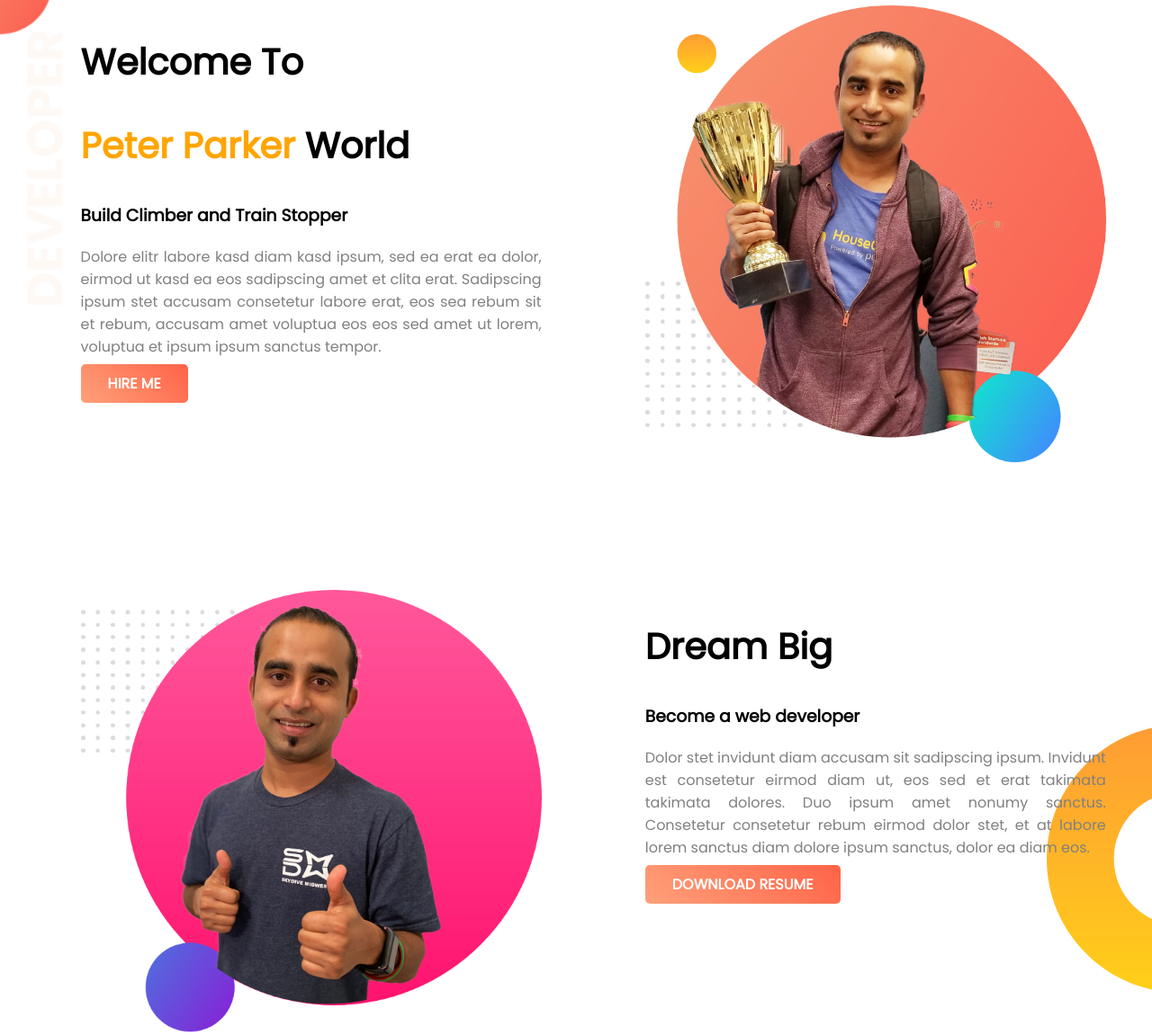
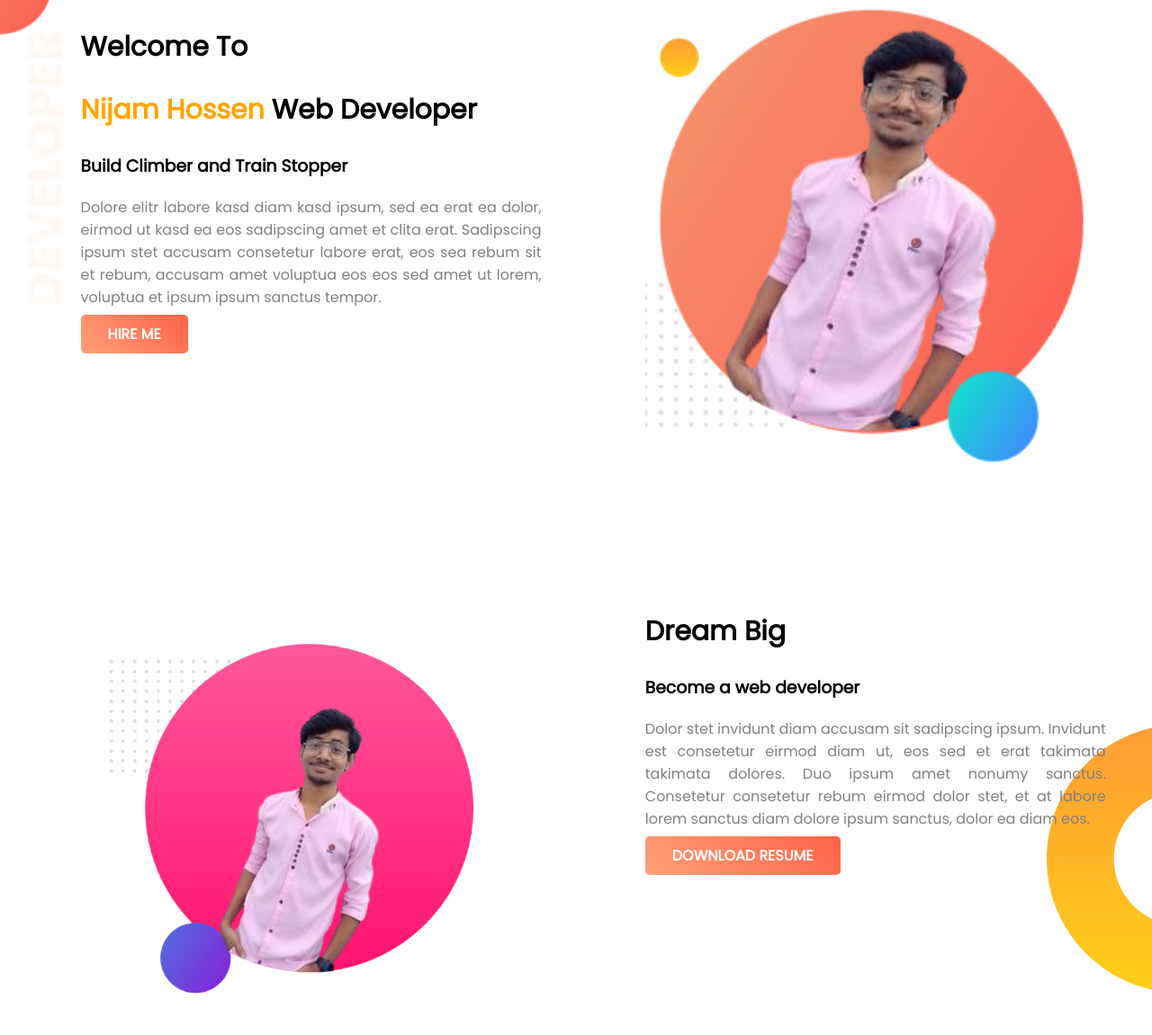
Before and after one commit to nijamhero/My-Portfolio, a plain HTML site: page index.html in a window 1280 px wide. Shown: the part 20-1171 px from the top of the page at 90% size. Drawn offline with Linux system fonts and the light colour scheme.

Commit message:
post now

```diff
--- a/index.html
+++ b/index.html
@@ -12,7 +12,7 @@
     <section class="top-banner">
         <div class="half-width">
             <h1>Welcome To</h1>
-            <h1><span class="name-highlite">Peter Parker</span> World</h1>
+            <h1><span class="name-highlite">Nijam Hossen</span> Web Developer</h1>
             <h3>Build Climber and Train Stopper</h3>
             <p>Dolore elitr labore kasd diam kasd ipsum,
             sed ea erat ea dolor, eirmod ut kasd ea eos sadipscing
@@ -23,13 +23,13 @@
              <a class="link-button" href="#">HIRE ME</a>
         </div>
         <div class="half-width">
-            <img src="images/jhankar.png" alt="">
+            <img src="images/nijam.png" alt="">
         </div>
     </section>
 
     <section class="dream-area">
         <div class="half-width ">
-            <img src="images/jhankar2.png" alt="">
+            <img src="images/nijam2.png" alt="">
         </div>
         <div class="half-width">
             <h1>Dream Big</h1>
--- a/style.css
+++ b/style.css
@@ -3,7 +3,7 @@ body{
     font-family: 'Poppins', sans-seri
 }
 h1{
-    font-size: 40px;
+    font-size: 30px;
 }
 p{
     color: gray;
```
Also changed, not shown: images/nijam.png (added), images/nijam2.png (added).
